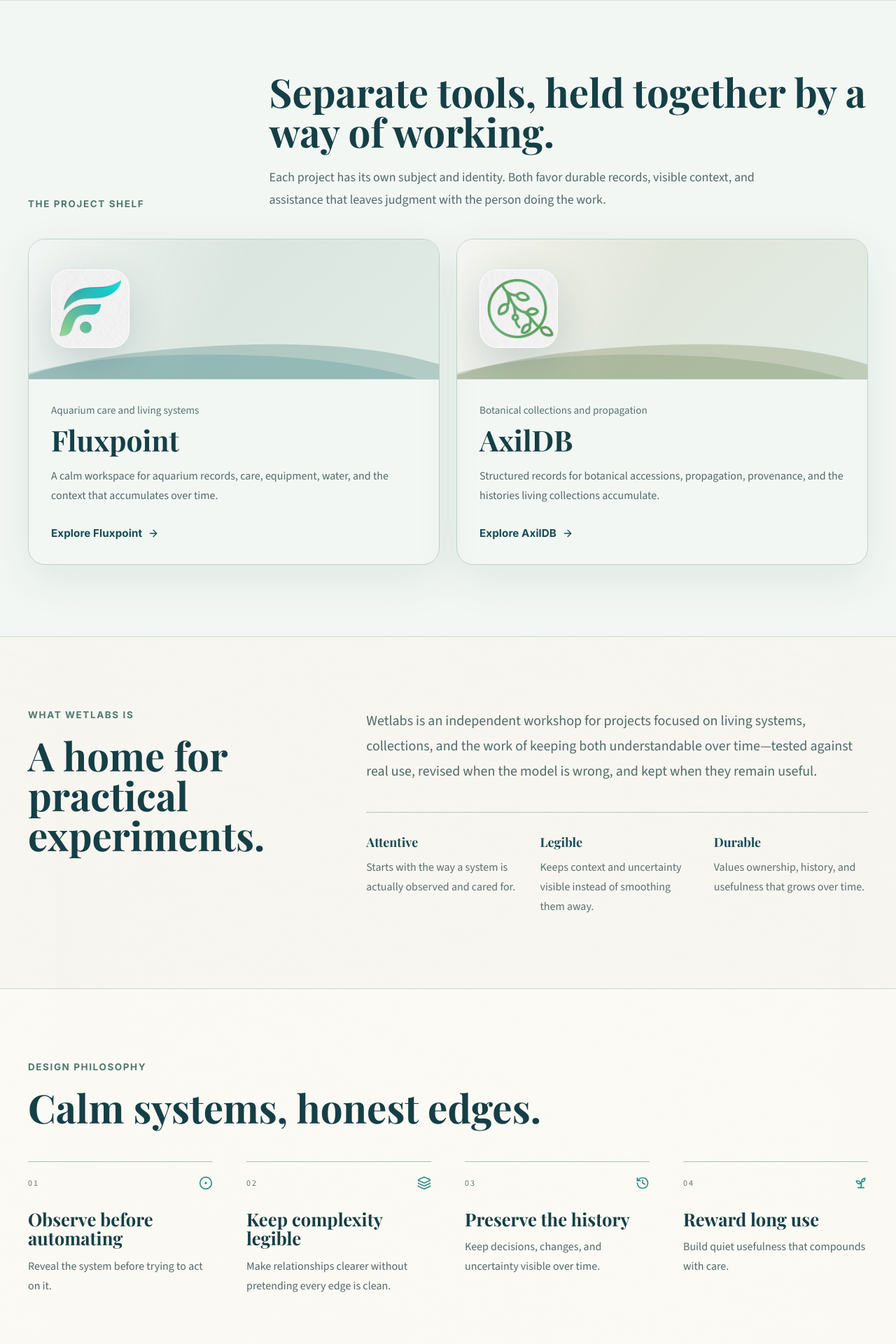
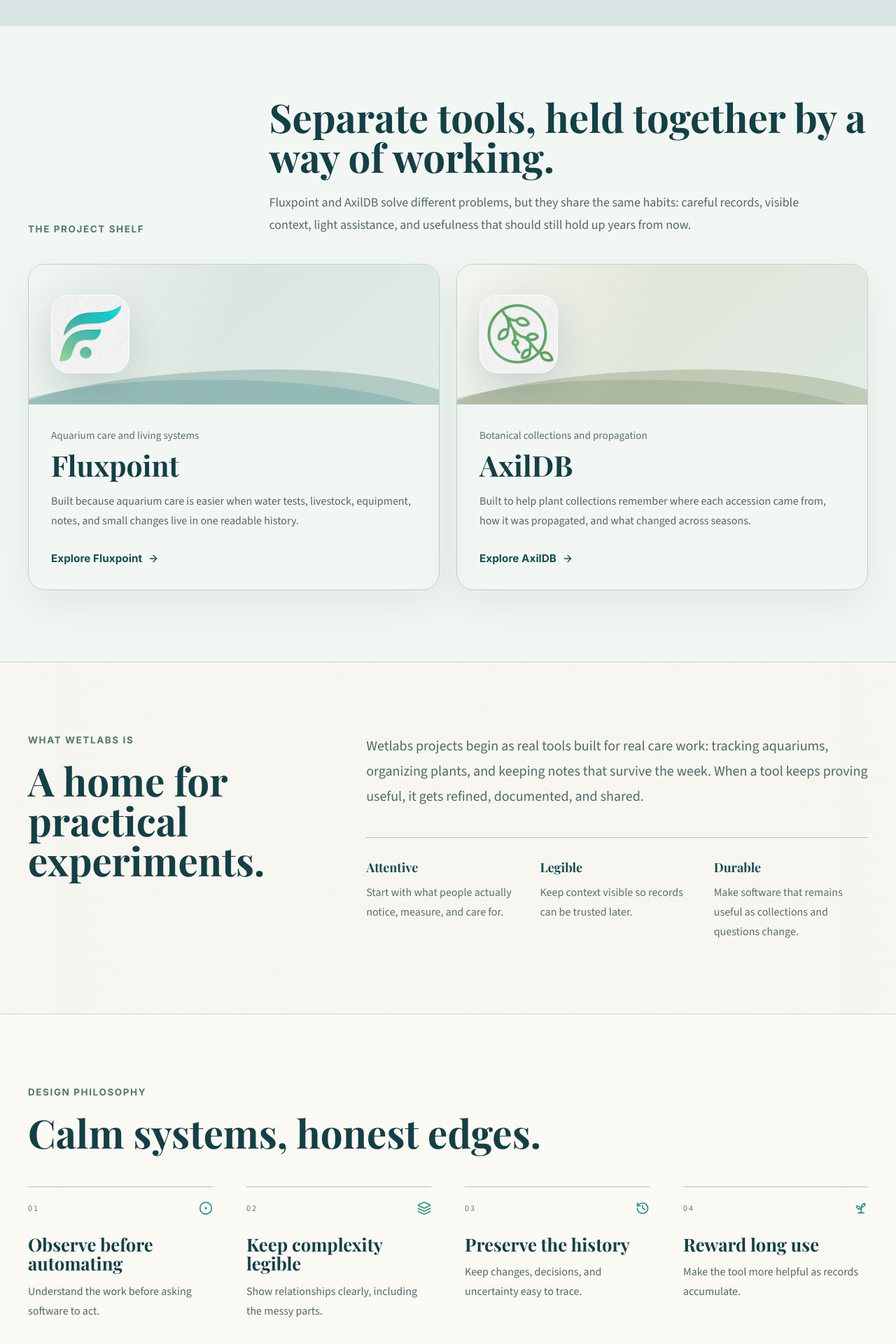
Before and after one commit to wetlabs-dev/fluxpoint, a Next.js app: page / in a window 1280 px wide. Shown: the part 876-2796 px from the top of the page at 70% size. Built offline with nearby package versions, Linux system fonts and the light colour scheme; no server answers.

Commit message:
Revise Wetlabs homepage copy

```diff
--- a/src/app/page.tsx
+++ b/src/app/page.tsx
@@ -2,7 +2,7 @@
 import { WetlabsSplashPage } from "@/components/marketing/wetlabs/WetlabsSplashPage";
 
 const wetlabsUrl = "https://www.wetlabs.dev";
-const description = "Wetlabs is an independent studio for practical tools that help people understand living and evolving systems.";
+const description = "Wetlabs makes practical tools for careful records, living systems, collections, and change over time.";
 
 export const metadata: Metadata = {
   metadataBase: new URL(wetlabsUrl),
--- a/src/components/marketing/wetlabs/WetlabsSplashPage.tsx
+++ b/src/components/marketing/wetlabs/WetlabsSplashPage.tsx
@@ -21,36 +21,36 @@
   {
     number: "01",
     title: "Observe before automating",
-    text: "Reveal the system before trying to act on it.",
+    text: "Understand the work before asking software to act.",
     Icon: CircleDot
   },
   {
     number: "02",
     title: "Keep complexity legible",
-    text: "Make relationships clearer without pretending every edge is clean.",
+    text: "Show relationships clearly, including the messy parts.",
     Icon: Layers3
   },
   {
     number: "03",
     title: "Preserve the history",
-    text: "Keep decisions, changes, and uncertainty visible over time.",
+    text: "Keep changes, decisions, and uncertainty easy to trace.",
     Icon: History
   },
   {
     number: "04",
     title: "Reward long use",
-    text: "Build quiet usefulness that compounds with care.",
+    text: "Make the tool more helpful as records accumulate.",
     Icon: Sprout
   }
 ];
 
 const traits = [
-  ["Attentive", "Starts with the way a system is actually observed and cared for."],
-  ["Legible", "Keeps context and uncertainty visible instead of smoothing them away."],
-  ["Durable", "Values ownership, history, and usefulness that grows over time."]
+  ["Attentive", "Start with what people actually notice, measure, and care for."],
+  ["Legible", "Keep context visible so records can be trusted later."],
+  ["Durable", "Make software that remains useful as collections and questions change."]
 ] as const;
 
-const videoTopics = ["Build logs", "Design decisions", "Project walkthroughs"];
+const videoTopics = ["Development logs", "Design decisions", "Project walkthroughs"];
 
 const externalLinkClass =
   "underline decoration-[#8cb1a8] underline-offset-4 transition hover:text-[#153f46] focus-visible:outline-none focus-visible:ring-4 focus-visible:ring-[#2f8e89]/30";
@@ -94,7 +94,7 @@
                 <span className="block">and change.</span>
               </h1>
               <p className="mt-6 max-w-2xl text-lg leading-8 text-[#506a6b] sm:text-xl sm:leading-9">
-                Wetlabs is an independent studio for practical tools that help people observe, organize, care for, and understand living and evolving systems.
+                Wetlabs makes practical tools for people who care for collections, aquariums, plants, and other living records. They help keep careful notes, preserve context, and understand change over time.
               </p>
               <div className="mt-7 flex flex-col gap-3 sm:flex-row">
                 <a href="#projects" className="wetlabs-ui inline-flex min-h-12 items-center justify-center gap-2 rounded-xl bg-[#174c54] px-5 text-[0.95rem] text-white shadow-[0_14px_35px_rgba(23,76,84,0.18)] transition hover:-translate-y-0.5 hover:bg-[#103d44] focus-visible:outline-none focus-visible:ring-4 focus-visible:ring-[#2f8e89]/35">
@@ -146,7 +146,7 @@
               <div>
                 <h2 className="wetlabs-display wetlabs-display-section max-w-4xl text-[#153f46]">Separate tools, held together by a way of working.</h2>
                 <p className="mt-5 max-w-3xl text-lg leading-8 text-[#52696a]">
-                  Each project has its own subject and identity. Both favor durable records, visible context, and assistance that leaves judgment with the person doing the work.
+                  Fluxpoint and AxilDB solve different problems, but they share the same habits: careful records, visible context, light assistance, and usefulness that should still hold up years from now.
                 </p>
               </div>
             </div>
@@ -166,7 +166,7 @@
             </div>
             <div>
               <p className="max-w-3xl text-xl leading-9 text-[#506a6b]">
-                Wetlabs is an independent workshop for projects focused on living systems, collections, and the work of keeping both understandable over time—tested against real use, revised when the model is wrong, and kept when they remain useful.
+                Wetlabs projects begin as real tools built for real care work: tracking aquariums, organizing plants, and keeping notes that survive the week. When a tool keeps proving useful, it gets refined, documented, and shared.
               </p>
               <div className="mt-10 grid gap-7 border-t border-[#aec4be] pt-7 sm:grid-cols-3">
                 {traits.map(([title, text]) => (
@@ -207,7 +207,7 @@
               <p className="wetlabs-eyebrow">Wetlabs on YouTube</p>
               <h2 className="wetlabs-display wetlabs-display-section mt-5 text-[#153f46]">The work, in motion.</h2>
               <p className="mt-5 max-w-xl text-lg leading-8 text-[#52696a]">
-                Occasional videos about the projects, the systems behind them, and what becomes clearer when a tool meets real work.
+                The channel will collect development logs, design notes, project walkthroughs, and the small decisions that shape each tool over time.
               </p>
               <a href={wetlabsLinks.youtube} target="_blank" rel="noopener noreferrer" className="wetlabs-ui mt-7 inline-flex min-h-12 items-center justify-center gap-2 rounded-xl border border-[#8eadab] bg-[#fffdf8]/80 px-5 text-[0.95rem] text-[#174c54] transition hover:bg-white focus-visible:outline-none focus-visible:ring-4 focus-visible:ring-[#2f8e89]/30">
                 <Youtube className="h-4 w-4" aria-hidden="true" />
@@ -223,8 +223,8 @@
                     <Youtube className="h-7 w-7" />
                   </span>
                   <p className="wetlabs-eyebrow mt-8">Wetlabs development log</p>
-                  <span className="wetlabs-display mt-3 block max-w-lg text-[clamp(1.8rem,3.4vw,3rem)] leading-[1.05] tracking-normal text-[#174c54]">Development videos coming soon</span>
-                  <span className="mt-4 block max-w-xl text-base leading-7 text-[#526b69]">Build logs and project walkthroughs will live here as the tools continue to take shape.</span>
+                  <span className="wetlabs-display mt-3 block max-w-lg text-[clamp(1.8rem,3.4vw,3rem)] leading-[1.05] tracking-normal text-[#174c54]">Development logs and walkthroughs</span>
+                  <span className="mt-4 block max-w-xl text-base leading-7 text-[#526b69]">As videos are published, this will become a record of design choices, project progress, and what changes after real use.</span>
                 </div>
                 <span className="wetlabs-ui mt-6 inline-flex items-center gap-2 text-[0.95rem] text-[#174c54]">Visit the channel <ArrowUpRight className="h-4 w-4" aria-hidden="true" /></span>
               </a>
@@ -245,10 +245,10 @@
             </div>
             <div className="p-7 sm:p-10 lg:p-14">
               <p className="max-w-2xl text-lg leading-8 text-white/[0.78]">
-                Projects develop iteratively around the records people keep and the decisions they actually need to make. Ownership, transparent behavior, and an understandable system matter more than engagement mechanics.
+                Software here grows through use. Features earn their place by making records clearer, revealing what changed, and staying understandable after revision.
               </p>
               <ul className="mt-8 grid gap-x-8 gap-y-4 sm:grid-cols-2">
-                {["Practical before performative", "Assistive, not authoritative", "Transparent about uncertainty", "Designed to age well"].map((item) => (
+                {["Built from use", "Features earn their place", "Revision over perfection", "Clear about uncertainty"].map((item) => (
                   <li key={item} className="wetlabs-ui flex items-center gap-3 border-t border-white/[0.16] pt-4 text-[0.95rem] text-white/90">
                     <span className="h-2 w-2 rounded-full bg-[#70c2ae]" aria-hidden="true" />
                     {item}
@@ -264,7 +264,7 @@
             <div>
               <p className="wetlabs-eyebrow text-[#7b6552]">Support development</p>
               <h2 className="wetlabs-display mt-4 text-[clamp(2rem,4vw,3.5rem)] leading-none tracking-normal text-[#173f45]">Help keep the work independent.</h2>
-              <p className="mt-4 max-w-2xl text-lg leading-8 text-[#5e6d69]">Follow the code on GitHub, or support the time it takes to build, document, and maintain these projects on Ko-fi.</p>
+              <p className="mt-4 max-w-2xl text-lg leading-8 text-[#5e6d69]">GitHub stars help more people find the projects. Ko-fi support helps protect the time to build, document, and maintain them without making the work louder than it needs to be.</p>
             </div>
             <div className="flex flex-col gap-3 sm:flex-row lg:justify-self-start">
               <a href={wetlabsLinks.kofi} target="_blank" rel="noopener noreferrer" className="wetlabs-ui inline-flex min-h-12 items-center justify-center gap-2 rounded-xl bg-[#174c54] px-5 text-[0.95rem] text-white transition hover:bg-[#103d44] focus-visible:outline-none focus-visible:ring-4 focus-visible:ring-[#2f8e89]/35">
@@ -292,6 +292,7 @@
                 <a className={externalLinkClass} href={wetlabsLinks.kofi} target="_blank" rel="noopener noreferrer">Ko-fi<span className="sr-only"> (opens external site)</span></a>
               </nav>
               <p className="text-sm leading-6 text-[#516c6d]">© {new Date().getFullYear()} Wetlabs. Carefully made and quietly maintained.</p>
+              <p className="text-sm leading-6 text-[#516c6d]">Made slowly, improved continuously, and shared as it becomes useful.</p>
             </div>
           </div>
         </footer>
--- a/src/lib/wetlabs-projects.ts
+++ b/src/lib/wetlabs-projects.ts
@@ -21,7 +21,7 @@
     href: wetlabsLinks.fluxpoint,
     category: "Aquarium care and living systems",
     description:
-      "A calm workspace for aquarium records, care, equipment, water, and the context that accumulates over time.",
+      "Built because aquarium care is easier when water tests, livestock, equipment, notes, and small changes live in one readable history.",
     status: "active",
     logo: "/wetlabs/projects/fluxpoint-app-icon.png",
     accent: "#2f7f88"
@@ -33,7 +33,7 @@
     external: true,
     category: "Botanical collections and propagation",
     description:
-      "Structured records for botanical accessions, propagation, provenance, and the histories living collections accumulate.",
+      "Built to help plant collections remember where each accession came from, how it was propagated, and what changed across seasons.",
     status: "active",
     logo: "/wetlabs/projects/axildb-app-icon.png",
     accent: "#657f58"
```
Also changed, not shown: scripts/check-wetlabs-marketing.mjs (+8 -1 lines), 1 other file (tests, documents, lock files or other folders).
